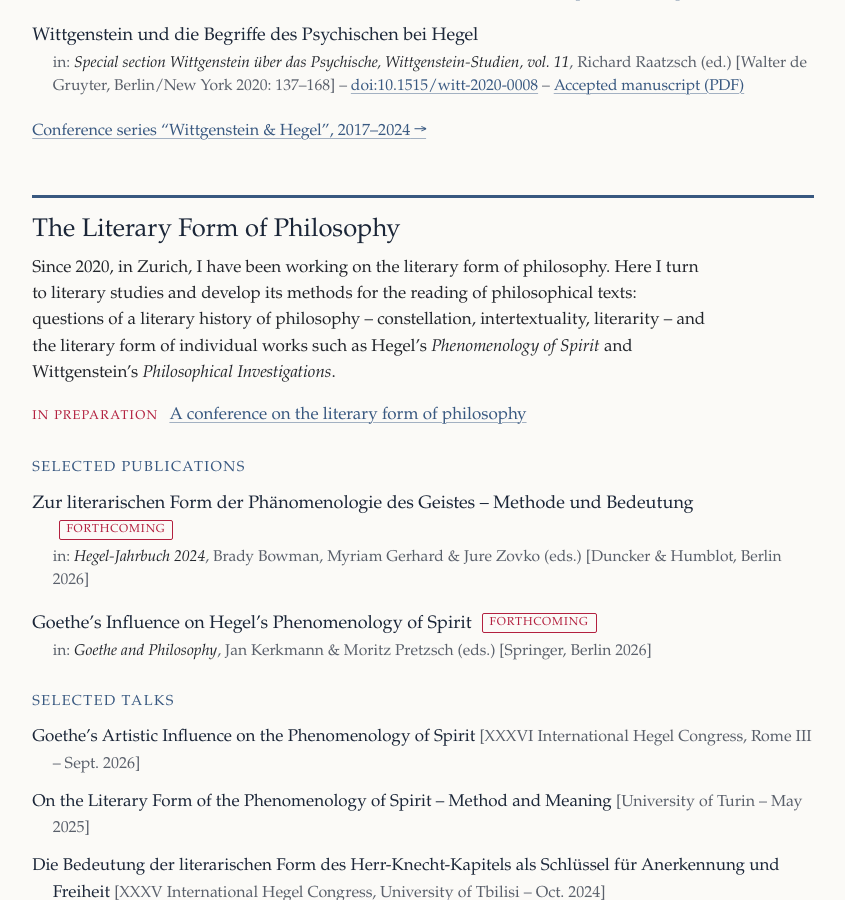
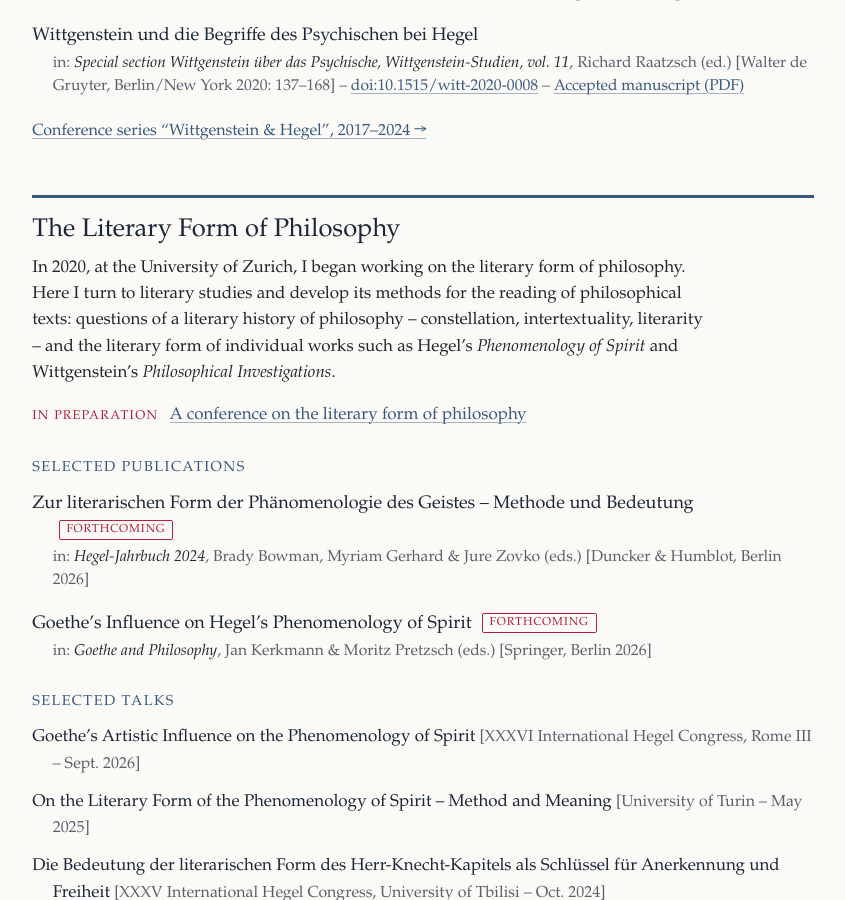
Before and after one commit to dralexanderberg/website, a Jekyll site: the page built from research/index.html, in a window 1280 px wide and 900 px high, scrolled down 1586 px. Shown: the whole window, without its empty margins (68-913 px from the left). Built offline with Jekyll 4.4.1, drawn with Linux system fonts in a browser that asks for light colours.

Commit message:
Research: keep "In 2020, at the University of Zurich, I began"
The Research page keeps naming the University of Zurich as the place
where this research began; only the home page sentence changes.

Co-Authored-By: Claude Opus 5.5 <noreply@anthropic.com>
Claude-Session: https://claude.ai/code/session_01DaTNutaFvg9aFZdq3qhdu7

```diff
--- a/_data/research.yml
+++ b/_data/research.yml
@@ -30,7 +30,7 @@ fields:
 - id: literary-form
   title: The Literary Form of Philosophy
   text: |-
-    Since 2020, in Zurich, I have been working on the literary form of philosophy. Here I turn to literary studies and develop its methods for the reading of philosophical texts: questions of a literary history of philosophy – constellation, intertextuality, literarity – and the literary form of individual works such as Hegel’s *Phenomenology of Spirit* and Wittgenstein’s *Philosophical Investigations*.
+    In 2020, at the University of Zurich, I began working on the literary form of philosophy. Here I turn to literary studies and develop its methods for the reading of philosophical texts: questions of a literary history of philosophy – constellation, intertextuality, literarity – and the literary form of individual works such as Hegel’s *Phenomenology of Spirit* and Wittgenstein’s *Philosophical Investigations*.
   publications:
     - literarische-form-phaenomenologie
     - goethe-influence-phenomenology
```
